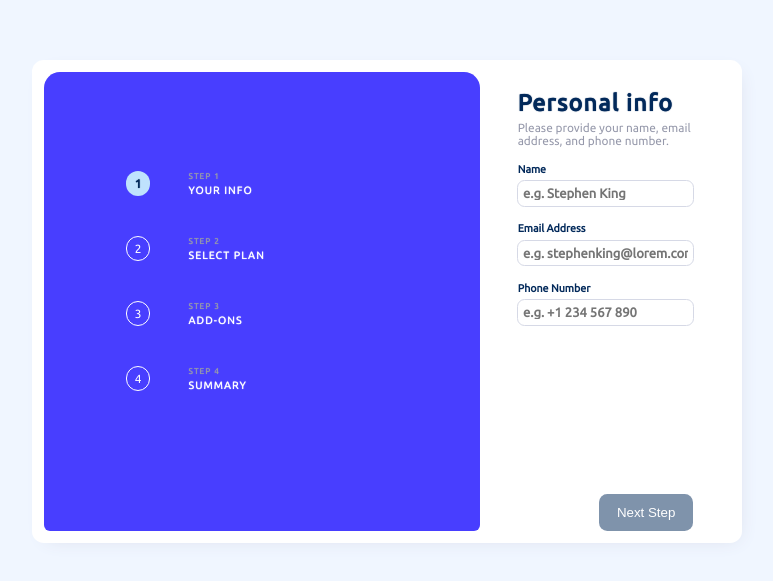
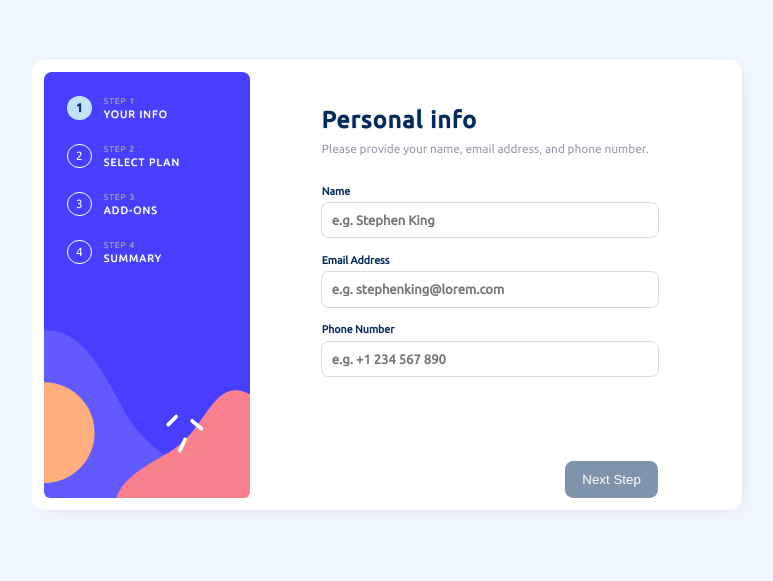
Before and after one commit to jcat-dev/multi-step, a React (Vite) app: page / in a window 1280 px wide. Shown: the part 115-696 px from the top of the page, without its empty margins (253-1026 px from the left). Built offline with nearby package versions, Linux system fonts and the light colour scheme.

Commit message:
Mover y Renombrar /styles/components/stepSidebar.css -> /component/styles/stepSidebar.module.css

```diff
--- a/src/component/StepSidebar.tsx
+++ b/src/component/StepSidebar.tsx
@@ -1,5 +1,5 @@
 import { STEPS } from '../constants/STEPS'
-import '../styles/components/stepSidebar.css'
+import styles from './styles/stepSidebar.module.css'
 
 interface Props {
   step: number
@@ -7,28 +7,28 @@ interface Props {
 
 const StepSidebar: React.FC<Props> = ({step}) => {
   return (
-    <ul className="step-container" >
+    <ul className={styles['container']} >
       {
         STEPS.map((value, index, array) => (
           <li
-            className="step"
+            className={styles['step']}
             key={index}
           >
             <div className={
               step === (index + 1)
-                ? 'step__number step__number--active'
+                ? `${styles['step-number']} ${styles['step-number--active']}`
                 : (step === (array.length + 1) && (index + 1) === array.length)
-                  ? 'step__number step__number--active'
-                  : 'step__number' }
-            >
+                  ? `${styles['step-number']} ${styles['step-number--active']}`
+                  : styles['step-number']
+            }>
               {index + 1}
             </div>
 
-            <div className="step__info" >
+            <div className={styles['step-info']} >
               STEP {index + 1}
             </div>
 
-            <div className="step__title" >
+            <div className={styles['step-title']} >
               {value.title}
             </div>
           </li>
--- a/src/styles/components/stepSidebar.css
+++ b/src/component/styles/stepSidebar.module.css
@@ -1,7 +1,6 @@
-.step-container {
-  width: 100%;
-  height: 100%;
-  padding: 14.5% 12%;
+.container {
+  width: 30%;
+  padding: 2em;
 
   background-image: url(../../assets/images/bg-sidebar-desktop.svg);
   background-repeat: no-repeat;
@@ -22,7 +21,7 @@
     "number title";
 }
 
-.step__number {
+.step-number {
   grid-area: number;
 
   width: 2.05em;
@@ -35,17 +34,17 @@
   align-items: center;
   justify-content: center;
   background-color: transparent;
-}
 
-.step__number--active {
+  &.step-number--active {
     background-color: var(--lightBlue-color);
     color: var(--marineBlue-color);
     text-shadow: 0 0 1px var(--marineBlue-color);
     border: 1px solid transparent;
     font-weight: 700;
   }
+}
 
-.step__info {
+.step-info {
   grid-area: info;
 
   height: fit-content;
@@ -56,7 +55,7 @@
   text-shadow: 0 0 1px var(--coolGray-color);
 }
 
-.step__title {
+.step-title {
   grid-area: title;
 
   width: 100%;
@@ -70,7 +69,9 @@
 }
 
 @media screen and (max-width: 767px) {
-  .step-container {
+  .container {
+    width: 100%;
+    height: 10em;
     padding: min(1.4em, 6%);
 
     background-image: url("../../assets/images/bg-sidebar-mobile.svg");
@@ -84,7 +85,7 @@
     margin: 2.5%;
   }
 
-  .step__info, .step__title {
+  .step-info, .step-title {
     display: none;
   }
 }
```
Lines whose indentation alone changed are shown as unchanged.
